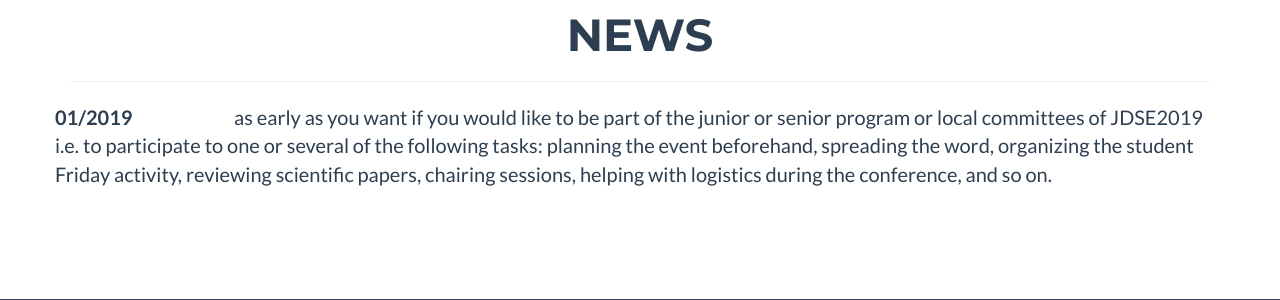
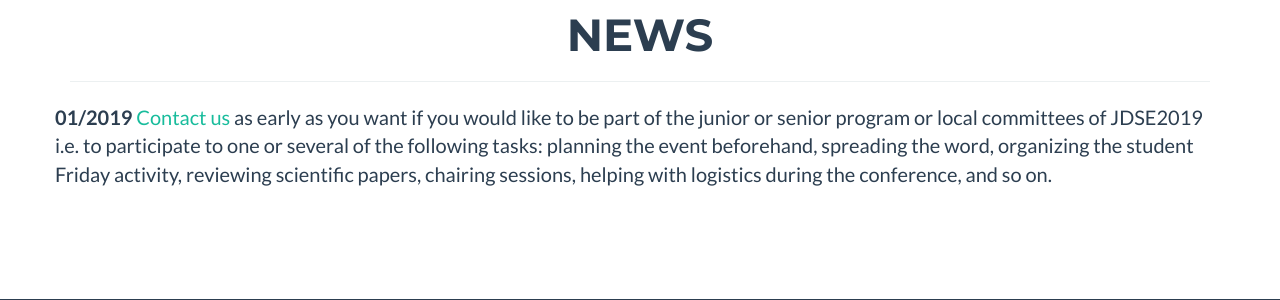
Before and after one commit to jdse-paris/jDSE2019, a Jekyll site: the page built from index.html, in a window 1280 px wide and 900 px high, scrolled down 1699 px. Shown: the part 150-450 px from the top of the window. Built offline with Jekyll 4.4.1, drawn with Linux system fonts in a browser that asks for light colours.

Commit message:
Update news.html

```diff
--- a/_includes/news.html
+++ b/_includes/news.html
@@ -32,7 +32,7 @@
 	      </p>
 	      <br>  -->
 	      <p>
-		 <b>01/2019</b> <a href="mailto:contact@junior-data-science.org" target="_top" style="color: #FFF">Contact us </a> as early as you want if you would like to be part of the junior or senior program or local committees of JDSE2019
+		 <b>01/2019</b> <a href="mailto:contact@junior-data-science.org" target="_top">Contact us </a> as early as you want if you would like to be part of the junior or senior program or local committees of JDSE2019
 		 <br> i.e. to participate to one or several of the following tasks: planning the event beforehand, spreading the word, organizing the student Friday activity, reviewing scientific papers, chairing sessions, helping with logistics during the conference, and so on.
 		</p>
             </div>
```
